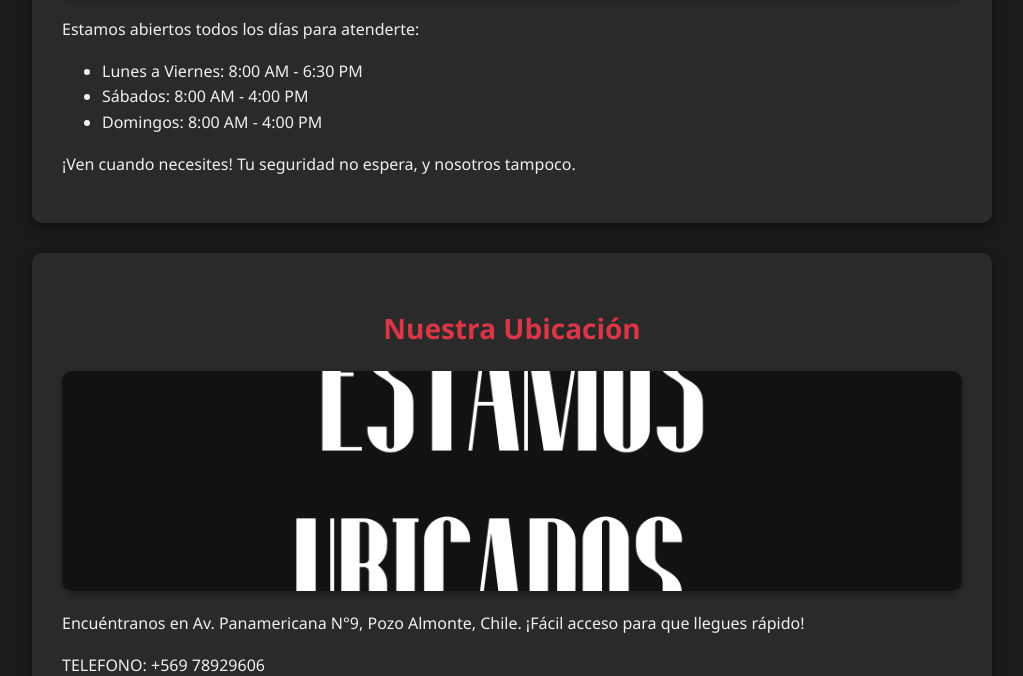
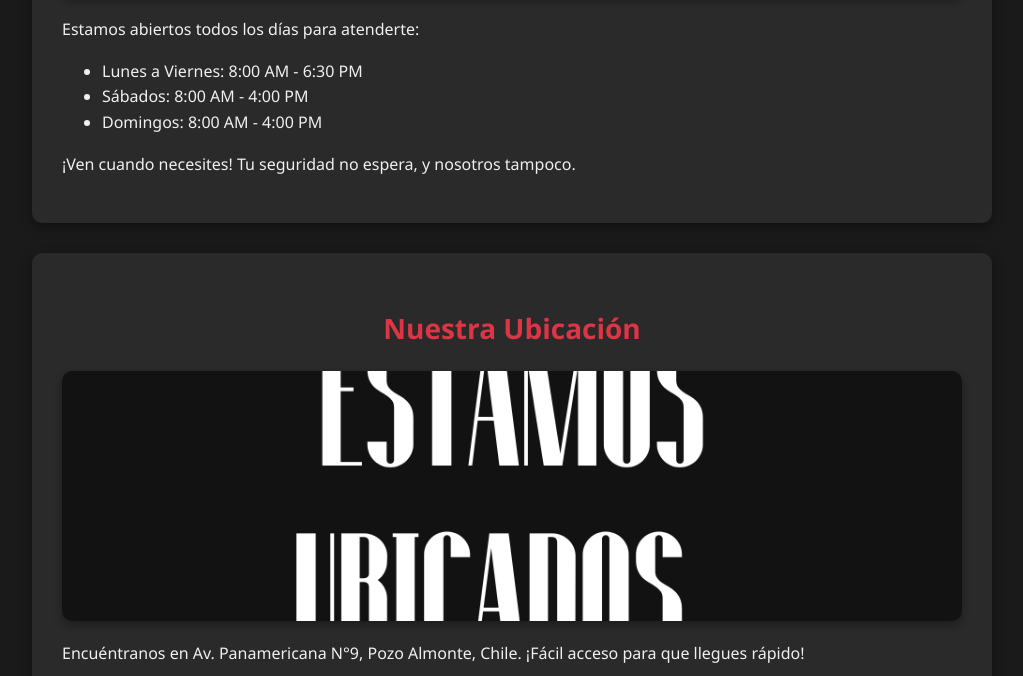
Before and after one commit to SKILL-XOTHAN/vulcanizacion_-elCumpita, a plain HTML site: page login.html in a window 1280 px wide. Shown: the part 2000-2676 px from the top of the page, without its empty margins (128-1151 px from the left). Drawn offline with Linux system fonts and the light colour scheme.

Commit message:
Update login.html

```diff
--- a/login.html
+++ b/login.html
@@ -223,7 +223,7 @@
 
     <section id="ubicacion">
         <h2>Nuestra Ubicación</h2>
-        <img src="img/UBI.png" alt="Ubicación del taller" style="width: 100%; height: 220px; object-fit: cover;">
+        <img src="img/UBI.png" alt="Ubicación del taller" style="width: 100%; height: 250px; object-fit: cover;">
         <p>Encuéntranos en Av. Panamericana N°9, Pozo Almonte, Chile. ¡Fácil acceso para que llegues rápido!</p>
         <P>TELEFONO: +569 78929606</P>
         <div class="map">
```
